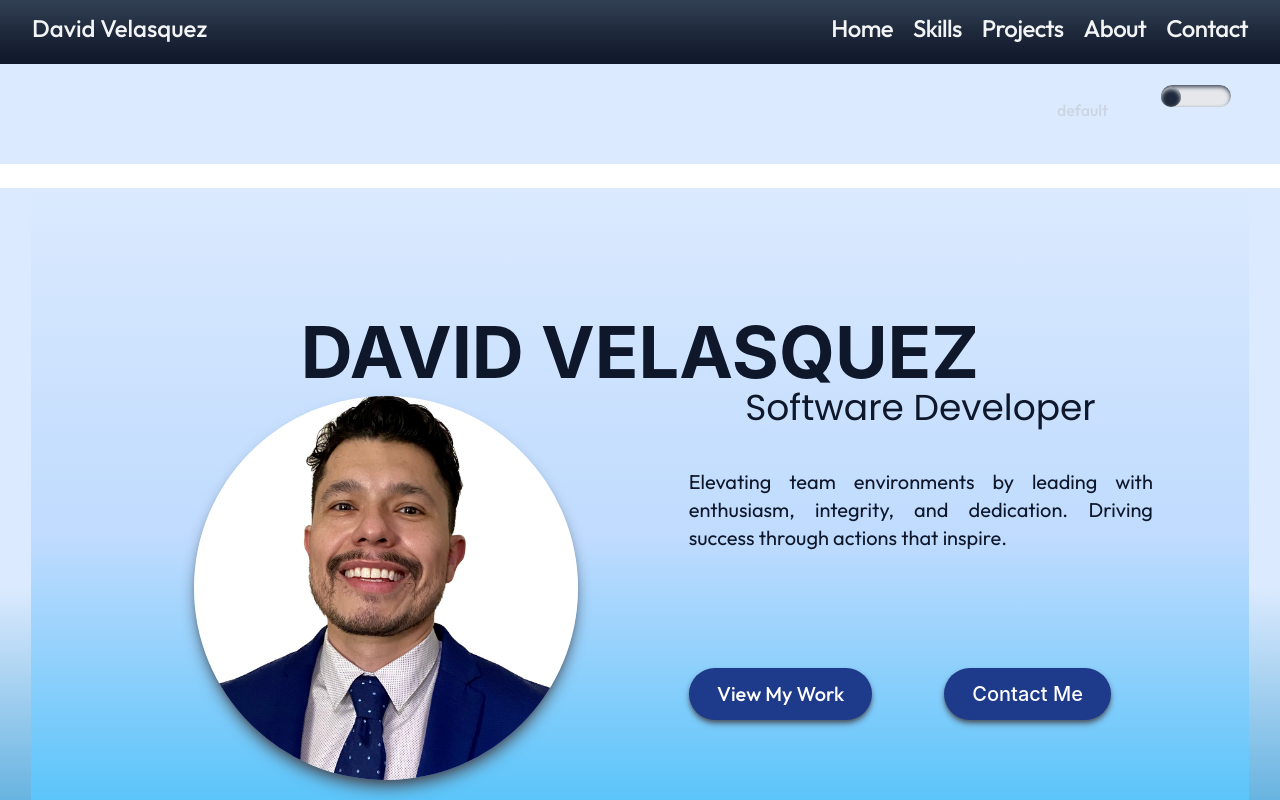
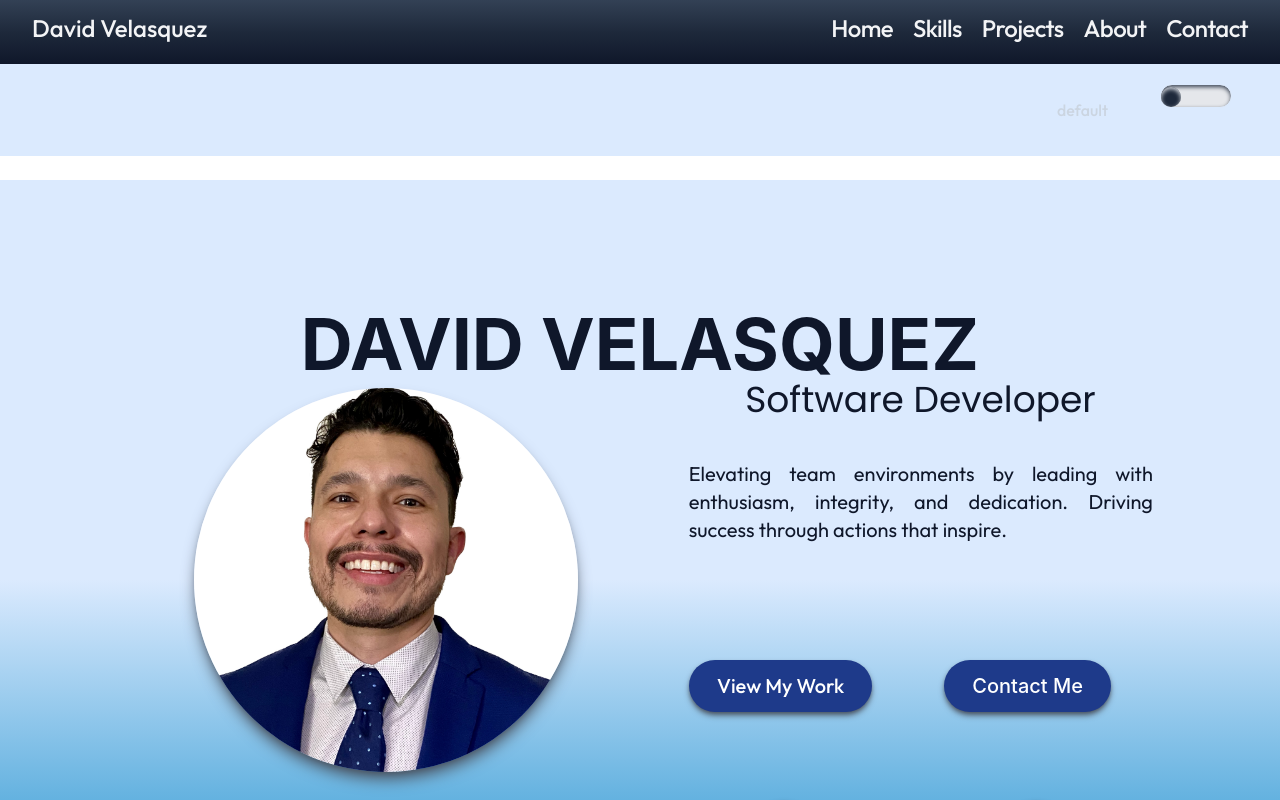
Before and after one commit to davidxv15/Portfolio-2, a React (Vite) app: page / in a window 1280 px wide. Shown: the top 800 px of the page. Built offline with nearby package versions, Linux system fonts and the light colour scheme; a web font is replaced by a local one.

Commit message:
style(theme): first line. mb-0

```diff
--- a/src/components/HeroSection.tsx
+++ b/src/components/HeroSection.tsx
@@ -19,7 +19,7 @@ const HeroSection: React.FC = () => {
   };
   return (
     <section className="sm:mt-6 section flex flex-col items-center justify-evenly h-screen w-screen bg-gradient-to-t from-sky-600 via-blue-100 to-blue-100 text-center">
-      <div className="bg-gradient-to-b from-blue-100 via-blue-200 to-sky-400">
+      <div className="bg-transparent">
         <h1
           className="surname relative top-[-6rem] md:top-[-2rem] lg:top-[3rem] text-5xl md:text-6xl lg:text-7xl font-league font-bold text-slate-900 bg-transparent
          w- mx-auto outline-none sm:-translate-y-4 md:-translate-y-16 lg:-translate-y-16 xl:-translate-y-8 mt-32 sm:mt-28 scroll-mt-16"
--- a/src/components/ThemeToggle.tsx
+++ b/src/components/ThemeToggle.tsx
@@ -27,7 +27,7 @@ const ThemeToggle: React.FC<ThemeToggleProps> = ({
 
 
   return (
-    <div className="flex justify-end items-center bg-transparent mb-2">
+    <div className="flex justify-end items-center bg-transparent mb-0">
       <span className="ml-4 mr-1 font-medium text-slate-300 p-4">
         {themes[currentThemeIndex]}
       </span>
```
